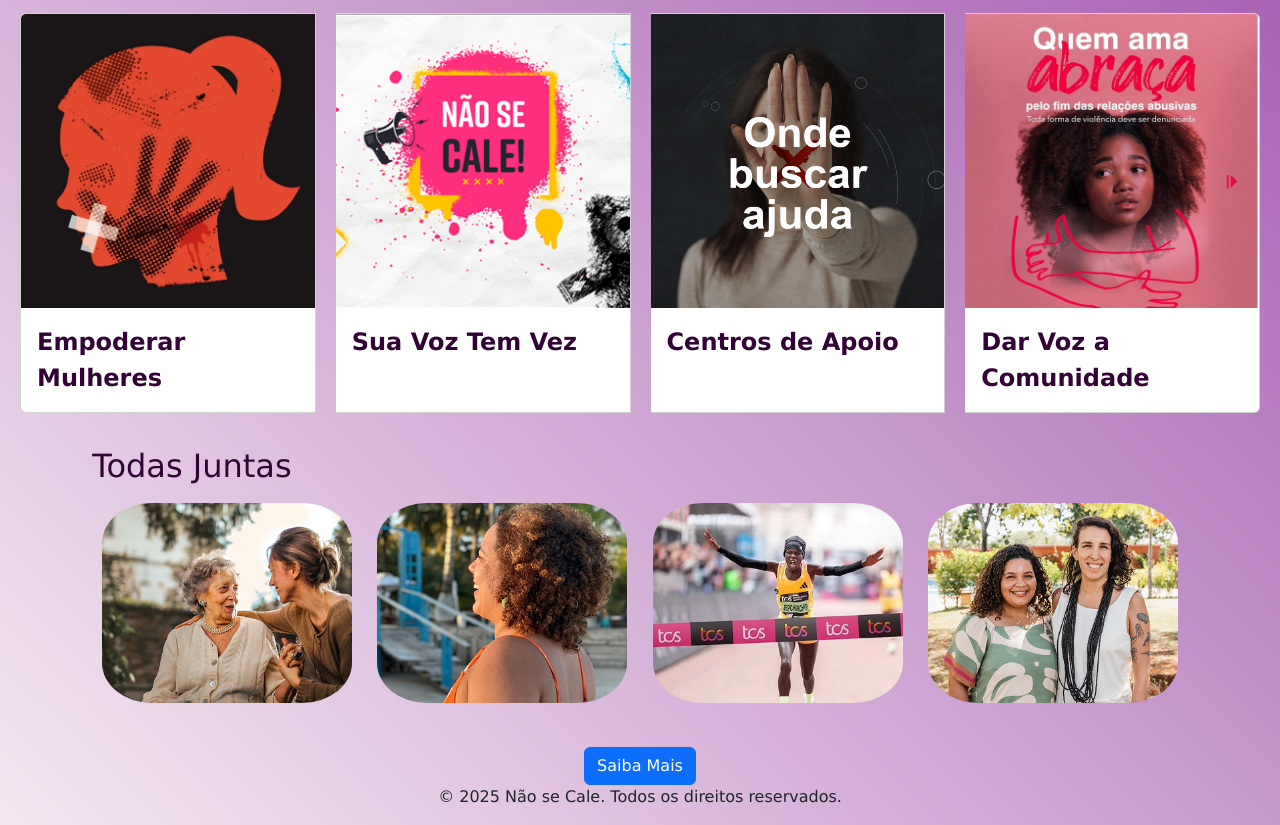
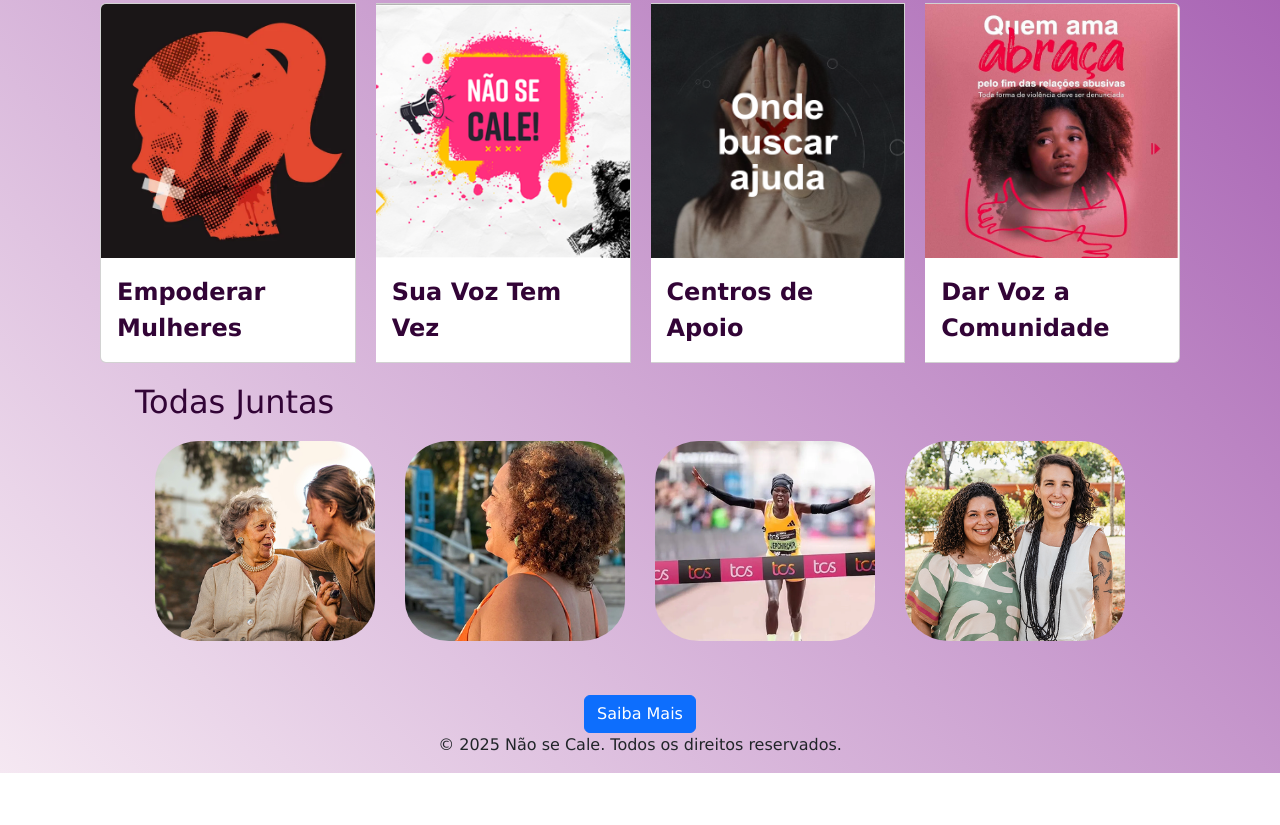
Before and after one commit to KaioDevJr/nao-se-cale, a plain HTML site: page index.html in a window 1280 px wide. Shown: the part 1076-1901 px from the top of the page. After the commit the page ends 1849 px from the top, so only its background shows below. Drawn offline with nearby package versions, Linux system fonts and the light colour scheme.

Commit message:
Atualizando o  body e as margens

```diff
--- a/index.html
+++ b/index.html
@@ -85,7 +85,6 @@
 
                         </div>
 
-            </div>
                         <div class="card-group d-flex-wrap justify-content-center mt-4">
                             <div class="card" style="width: 18rem;">
                                 <img src="./assets/card-1.png" class="card-img-top" alt="Empoderar Mulheres">
@@ -113,18 +112,19 @@
                                 </div>
 
                         </div>
-                        <div class="container mt-4" >
+                        <div class="galeria"" >
 
-                            <div class="galeria">
-                                <h2 style="color: rgb(50, 4, 54);">Todas Juntas</h2>
+                            <h2 style="color: rgb(50, 4, 54);">Todas Juntas </h2>
+
+                            <div class="galeria_fotos">
+
                                 <img class="foto" src="./assets/galeria-1.png" alt ="image 1">
                                     <img class="foto" src="./assets/galeria-2.png" alt="image 2">
                                     <img class="foto" src="./assets/galeria-3.png" alt="image 3">
                                     <img class="foto" src="./assets/galeria-4.jpg" alt="image 4">
 
 
-
-
+                                </div>
                             </div>
                     </div>
 </body>
--- a/style.css
+++ b/style.css
@@ -66,7 +66,7 @@ body {
 
 }
 .foto {
-    max-width: 250px;
+    max-width: 220px;
     min-width: 200px;
     min-height: 200px;
     object-fit: cover;
@@ -78,3 +78,11 @@ body {
     font-size: 1.5em;
 
 }
+.galeria .galeria_fotos {
+    justify-content: center;
+    display: flex;
+    flex-wrap: wrap;
+    align-items: center;
+    gap: 10px;
+    margin: 10px;
+}
```
Lines whose indentation alone changed are shown as unchanged.
